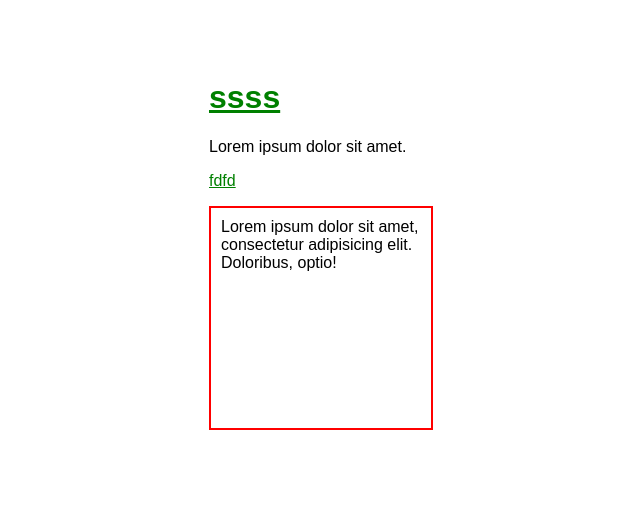
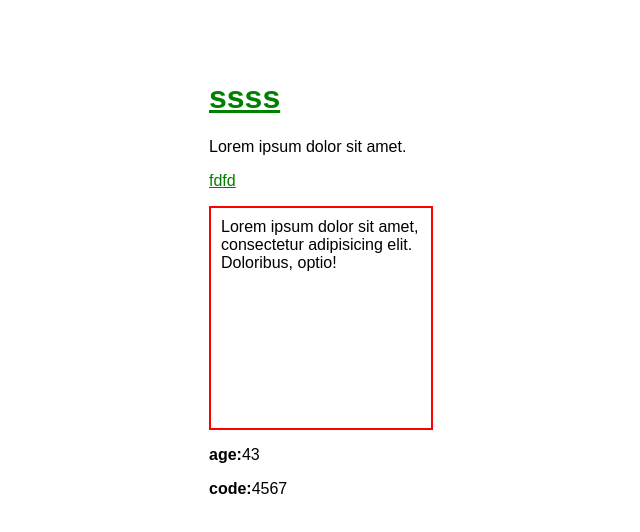
Before and after one commit to AlexKor-5/React_Practice, a React (Create React App) app: page / in a window 1280 px wide. Shown: the top 532 px of the page, without its empty margins (319-959 px from the left). Built offline with nearby package versions, Linux system fonts and the light colour scheme.

Commit message:
Assignment props destructuring (jsxApp/Mycomp.jsx)

```diff
--- /dev/null
+++ b/src/jsxApp/Mycomp.jsx
@@ -0,0 +1,20 @@
+import React from "react";
+
+export const Mycomp = (props) => {
+    let {name, ...other} = props;
+    console.log(name);
+    return (
+        <>
+            <SubMycomp {...other}/>
+        </>
+    )
+};
+
+const SubMycomp = (props) => {
+    return (
+        <>
+            <p><b>age:</b>{props.age}</p>
+            <p><b>code:</b>{props.code}</p>
+        </>
+    )
+};
--- a/src/jsxApp/jsxApp.jsx
+++ b/src/jsxApp/jsxApp.jsx
@@ -1,4 +1,5 @@
 import React from "react";
+import {Mycomp} from "./Mycomp";
 
 export const JsxApp = () => {
     return (
@@ -9,16 +10,16 @@ export const JsxApp = () => {
             <div style={{width: "200px", height: "200px", border: "2px solid red", padding: "10px"}}>
                 <MagicText.SmallTextFiller/>
             </div>
+            <Mycomp name={"alex"} age={43} code={4567}/>
         </>
     )
 }
 
-const MagicText =
-    {
+const MagicText = {
     H1: (props) => <h1
         style={{fontFamily: "Arial", color: "green", textDecoration: "underline"}}>{props.children}</h1>,
     P: (props) => <p
         style={{fontFamily: "Arial", color: "green", textDecoration: "underline"}}>{props.children}</p>,
     SmallTextFiller: () =>
         <span>Lorem ipsum dolor sit amet, consectetur adipisicing elit. Doloribus, optio!</span>
-    }
+};
```
Lines whose indentation alone changed are shown as unchanged.
